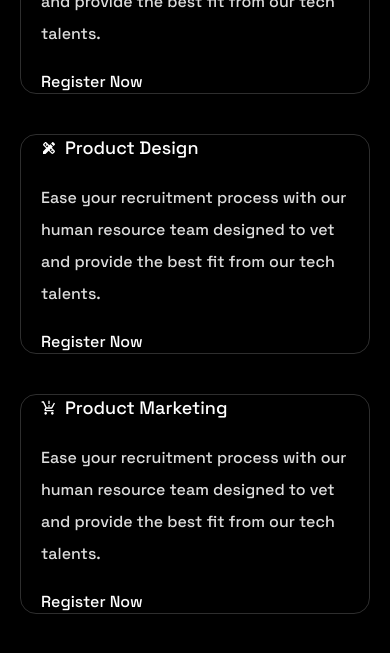
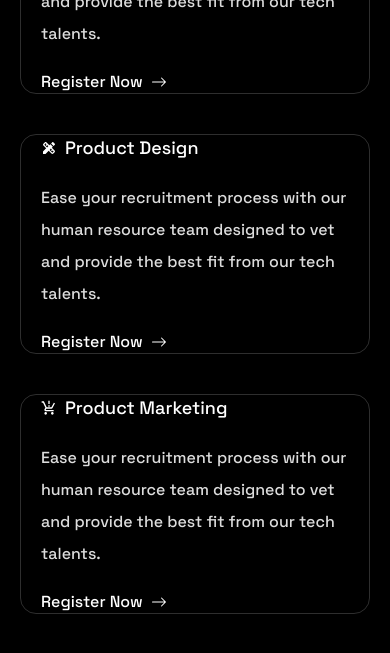
Before and after one commit to Innovotio/Innovotio-Website, a Next.js app: page /programsTraining in a window 390 px wide. Shown: the part 2168-2821 px from the top of the page. Built offline with nearby package versions, Linux system fonts and the light colour scheme.

Commit message:
feat: program page, icons and media queries

```diff
--- a/src/components/Custom/CatalogueCard.js
+++ b/src/components/Custom/CatalogueCard.js
@@ -13,7 +13,7 @@ const CatalogueCard = ({ icon, heading, service }) => {
         {service}
       </p>
       <Link href="/" legacyBehavior>
-        <a target="_blank" className="font-medium">Register Now</a>
+        <a target="_blank" className="font-medium flex items-center">Register Now <BsArrowRight className="font-medium w-8"/> </a>
       </Link>
       <style jsx>{`
         .hover\:text-black:hover p {
```
